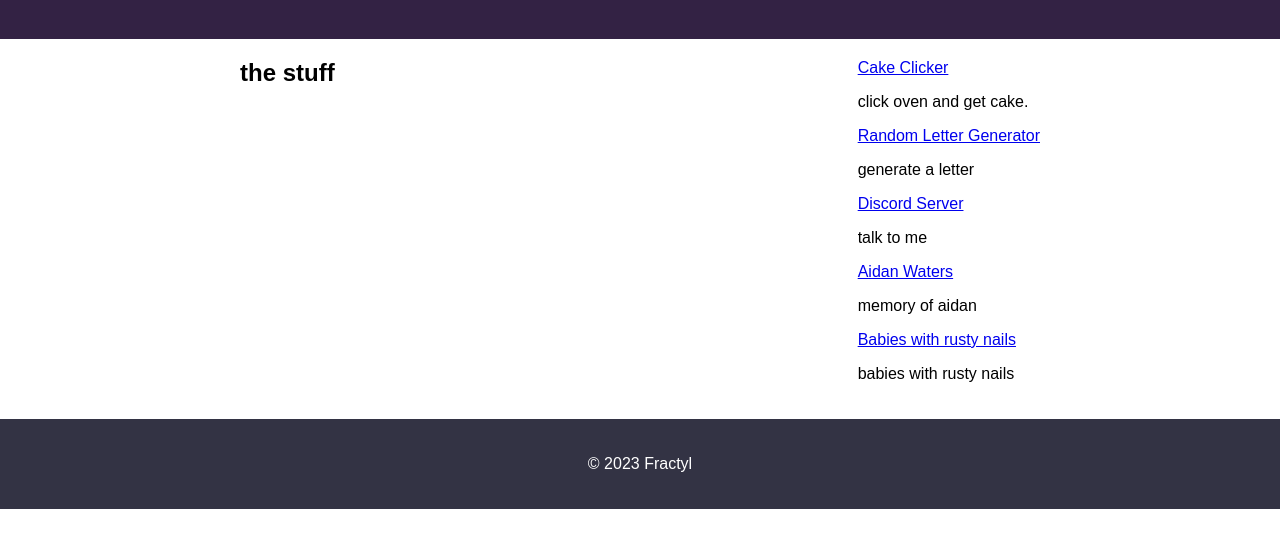
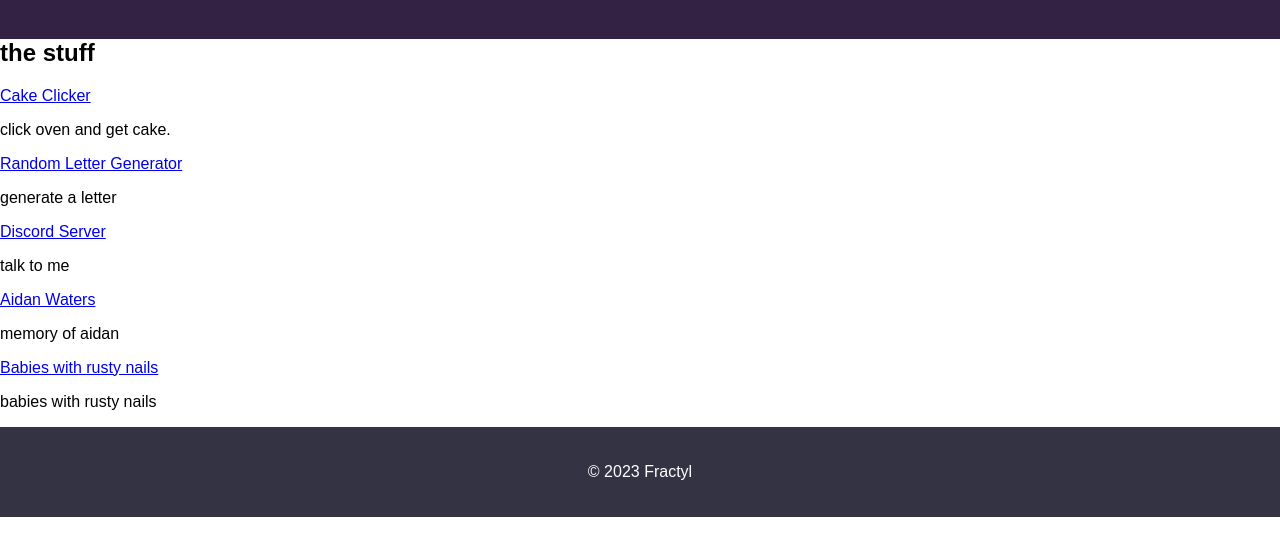
Before and after one commit to fractylizer/fractylizer.github.io, a plain HTML site: page index.html in a window 1280 px wide. Shown: the part 81-636 px from the top of the page. Drawn offline with Linux system fonts and the light colour scheme.

Commit message:
Update index.html

```diff
--- a/index.html
+++ b/index.html
@@ -17,7 +17,7 @@
       </nav>
       -->
     </header>
-    <main>
+    <div class="main">
         <h2>the stuff<br></h2>
         <ul>
           <li><a class="project" href="https://orteil.dashnet.org/igm/?g=qP8GfbCT">Cake Clicker</a><br></li>
@@ -31,7 +31,7 @@
           <li><a class="project" href="https://fractylizer.github.io/babieswithrustynails/">Babies with rusty nails</a><br></li>
           <p class="projectDesc" >babies with rusty nails<br></p>
         </ul>
-    </main>
+    </div>
     <footer>
       <p>&copy; 2023 Fractyl</p>
     </footer>
```
